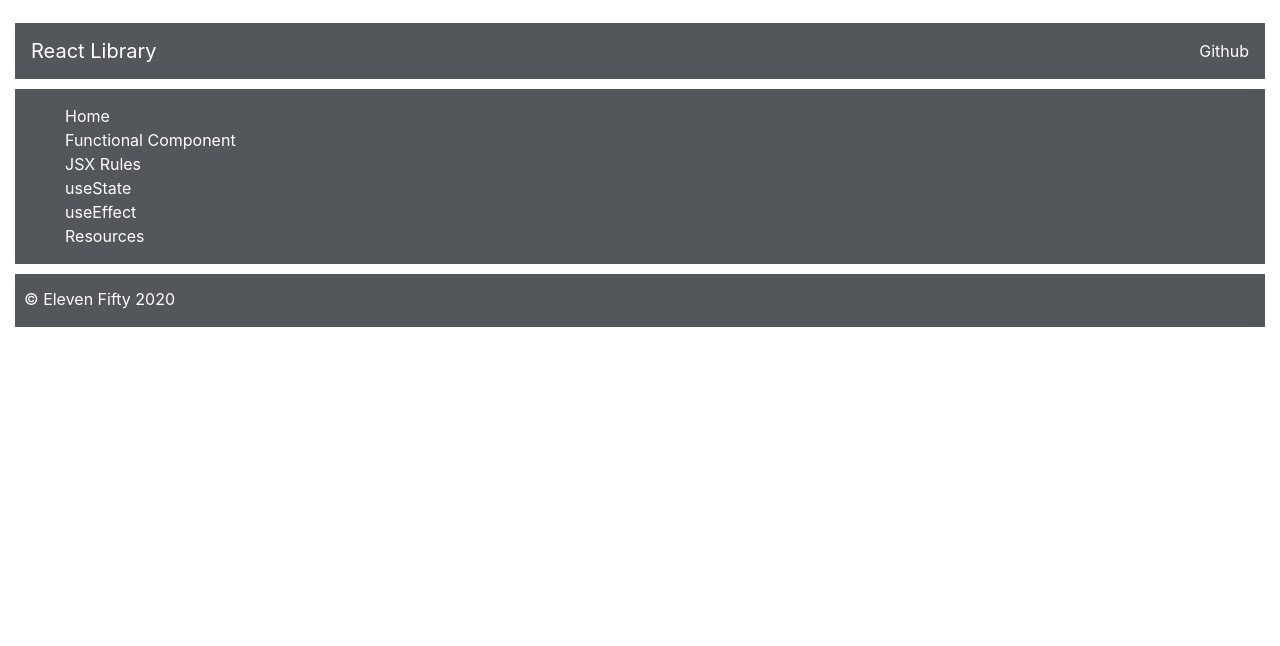
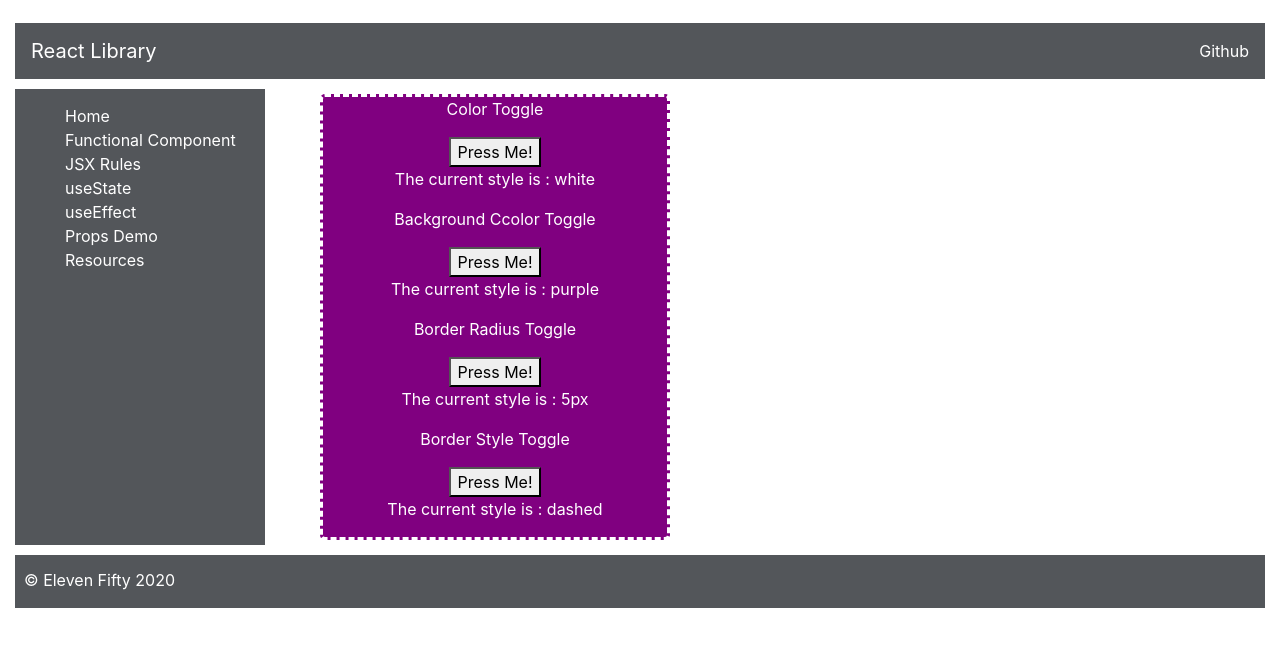
Before and after one commit to ryaneckerle/react-fundamentals, a React (Create React App) app: page /propsdemo in a window 1280 px wide. Shown: the top 646 px of the page. Built offline with nearby package versions, Linux system fonts and the light colour scheme.

Commit message:
PropsDemo component

```diff
--- /dev/null
+++ b/src/components/concepts/PropsDemo.js
@@ -0,0 +1,103 @@
+import React, { useState } from 'react';
+import PropTypes from 'prop-types';
+
+const PropsDemo = () => {
+  const [color, setColor] = useState('white');
+  const [backgroundColor, setBackgroundColor] = useState('purple');
+  const [borderRadius, setBorderRadius] = useState('5px');
+  const [borderStyle, setBorderStyle] = useState('dashed');
+  const [display, setDisplay] = useState('inline-block');
+  const [width, setWidth] = useState('350px');
+  const [textAlign, setTextAlign] = useState('center');
+
+  let styles = {
+    color: color,
+    backgroundColor: backgroundColor,
+    borderRadius: borderRadius,
+    borderStyle: borderStyle,
+    display: display,
+    width: width,
+    textAlign: textAlign,
+  };
+
+  const toggleColor = () => {
+    color === 'white' ? setColor('pink') : setColor('white');
+  };
+
+  const toggleBackgroundColor = () => {
+    backgroundColor === 'slateBlue'
+      ? setBackgroundColor('grey')
+      : setBackgroundColor('slateBlue');
+  };
+
+  const toggleBorderRadius = () => {
+    borderRadius === '5px' ? setBorderRadius('25px') : setBorderRadius('5px');
+  };
+
+  const toggleBorderStyle = () => {
+    borderStyle === 'groove'
+      ? setBorderStyle('dashed')
+      : setBorderStyle('groove');
+  };
+
+  return (
+    <div className="main">
+      <div className="mainDiv">
+        <div style={styles}>
+          <FunctionalComponent
+            string="Color Toggle"
+            function={toggleColor}
+            selectedStyle={color}
+          />
+          <FunctionalComponent
+            string="Background Ccolor Toggle"
+            function={toggleBackgroundColor}
+            selectedStyle={backgroundColor}
+          />
+          <FunctionalComponent
+            string="Border Radius Toggle"
+            function={toggleBorderRadius}
+            selectedStyle={borderRadius}
+          />
+          <FunctionalComponent
+            string="Border Style Toggle"
+            function={toggleBorderStyle}
+            selectedStyle={borderStyle}
+          />
+        </div>
+      </div>
+    </div>
+  );
+};
+
+export default PropsDemo;
+
+const FunctionalComponent = (props) => {
+  return (
+    <div>
+      <p>{props.string}</p>
+      <button onClick={props.function}>Press Me!</button>
+      <TinyComponent selectedStyle={props.selectedStyle} />
+    </div>
+  );
+};
+
+const TinyComponent = (props) => {
+  return (
+    <div>
+      <p>The current style is : {props.selectedStyle}</p>
+    </div>
+  );
+};
+
+FunctionalComponent.defaultProps = {
+  string: 'This is wild!',
+  function: () => console.log('Can I see this in my dev tools?'),
+  selectedStyle: 'What style??',
+};
+
+FunctionalComponent.propTypes = {
+  string: PropTypes.string.isRequired,
+  function: PropTypes.func.isRequired,
+  selectedStyle: PropTypes.string.isRequired,
+};
--- a/src/components/site/Sidebar.js
+++ b/src/components/site/Sidebar.js
@@ -6,6 +6,7 @@ import FunctionalComponentDemo from '../concepts/FunctionalComponentDemo';
 import JSXRules from '../concepts/JSXRules';
 import State from '../concepts/State';
 import Effects from '../concepts/Effects';
+import PropsDemo from '../concepts/PropsDemo';
 
 const Sidebar = () => {
   return (
@@ -18,14 +19,17 @@ const Sidebar = () => {
           <li>
             <Link to="/functionalcomponent">Functional Component</Link>
           </li>
-          <lin>
+          <li>
             <Link to="/jsxrules">JSX Rules</Link>
-          </lin>
+          </li>
           <li>
             <Link to="/state">useState</Link>
           </li>
           <li>
             <Link to="/effects">useEffect</Link>
+          </li>
+          <li>
+            <Link to="/propsdemo">Props Demo</Link>
           </li>
           <li>
             <Link to="/resources">Resources</Link>
@@ -55,6 +59,9 @@ const Sidebar = () => {
           <Route exact path="/effects">
             <Effects />
           </Route>
+          <Route exact path="/propsdemo">
+            <PropsDemo />
+          </Route>
         </Switch>
       </div>
     </div>
```
Also changed, not shown: 1 other file (tests, documents, lock files or other folders).
